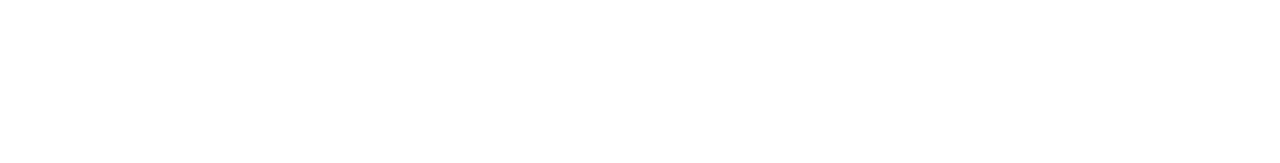
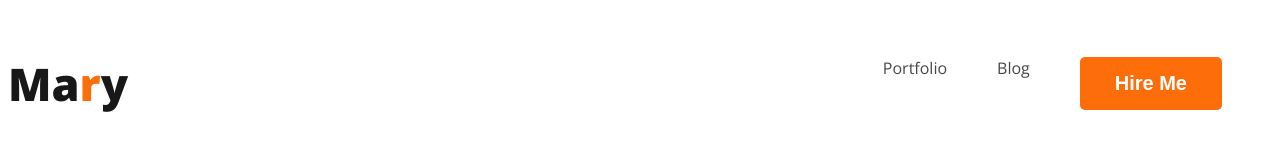
Before and after one commit to MohammadRubel98/webdeveloperportfolio, a plain HTML site: page index.html in a window 1280 px wide. Drawn offline with nearby package versions, Linux system fonts and the light colour scheme.

Commit message:
added nav

```diff
--- a/index.html
+++ b/index.html
@@ -4,9 +4,21 @@
     <meta charset="UTF-8">
     <meta name="viewport" content="width=device-width, initial-scale=1.0">
     <title>Web Developer Portfolio</title>
+    <link rel="preconnect" href="https://fonts.googleapis.com">
+<link rel="preconnect" href="https://fonts.gstatic.com" crossorigin>
+<link href="https://fonts.googleapis.com/css2?family=Open+Sans:wght@400;700;800&display=swap" rel="stylesheet">
+    <link rel="stylesheet" href="styles/portfolio.css">
 </head>
 <body>
     <header>
+        <nav>
+            <h3 class="site-taitle">Ma<span class="text-praimary">r</span>y</h3>
+            <ul>
+                <li><a href="">Portfolio</a></li>
+                <li><a href="">Blog</a></li>
+                <li><button class="btn-praimary">Hire Me</button></li>
+            </ul>
+        </nav>
 
     </header>
     <main>
--- /dev/null
+++ b/styles/portfolio.css
@@ -0,0 +1,39 @@
+body{
+    font-family: 'Open Sans', sans-serif;
+}
+nav {
+    display: flex;
+    justify-content: space-between;
+    align-items:center ;
+}
+.text-praimary{
+    color: #FD6E0A;
+}
+.btn-praimary{
+    border-radius: 5px;
+    background-color: #FD6E0A;
+    border: 0;
+    color: white;
+    font-size: 20px;
+    font-style: normal;
+    font-weight: 700;
+    padding: 15px 35px;
+}
+.site-taitle{
+    color: var(--Dark-01, #181818);
+font-size: 45px;
+font-weight: 800;
+line-height: normal;
+
+}
+nav > ul {
+    display: flex;
+}
+nav li {
+    list-style: none;
+    margin-right: 50px;
+}
+nav a{
+    text-decoration: none;
+    color: #474747;
+}
```
